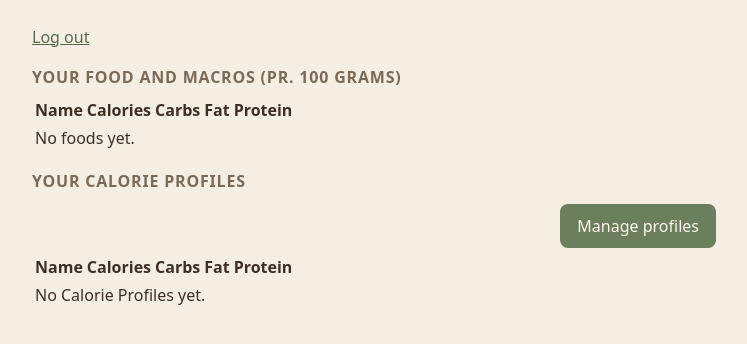
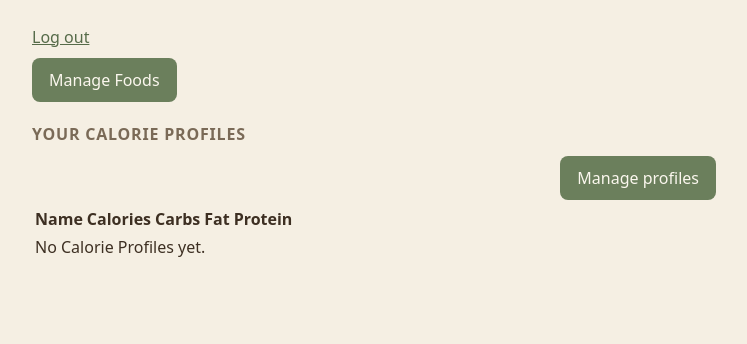
Before and after one commit to Markus1403/calorie-tracker-dis, a Flask app: page / in a window 1280 px wide. Shown: the top 344 px of the page, without its empty margins (264-1011 px from the left). Run offline with Flask 3, Linux system fonts and the light colour scheme; the visitor is signed in with stand-in values (Sample User, id 1).

Commit message:
added a mainpage button
Added a button for the mainpage

```diff
--- a/templates/index.html
+++ b/templates/index.html
@@ -5,34 +5,13 @@
 {% block content %}
 
         <p><a href="{{ url_for('main_bp.logout') }}">Log out</a></p>
-
-        <table>
-          <thead>
-              <h3>Your food and macros (pr. 100 grams)</h3>
-            <tr>
-              <th>Name</th>
-              <th>Calories</th>
-              <th>Carbs</th>
-              <th>Fat</th>
-              <th>Protein</th>
-            </tr>
-          </thead>
-          <tbody>
-            {% for food in foods %}
-              <tr>
-                <td>{{ food.name }}</td>
-                <td>{{ food.calories }}</td>
-                <td>{{ food.carbs }}</td>
-                <td>{{ food.fat }}</td>
-                <td>{{ food.protein }}</td>
-              </tr>
-            {% else %}
-              <tr><td colspan="5">No foods yet.</td></tr>
-            {% endfor %}
-          </tbody>
-        </table>
-
-        <table>
+           <!-- <h3>Your food and macros (pr. 100 grams)</h3> -->
+         <div class="spread">
+                    <form method="POST" action="{{ url_for('foods_bp.manage_foods') }}">
+                        <button>Manage Foods</button>
+                    </form>
+                </div>
+          <table>
           <thead>
               <h3>Your Calorie Profiles</h3>
             <tr>
```
